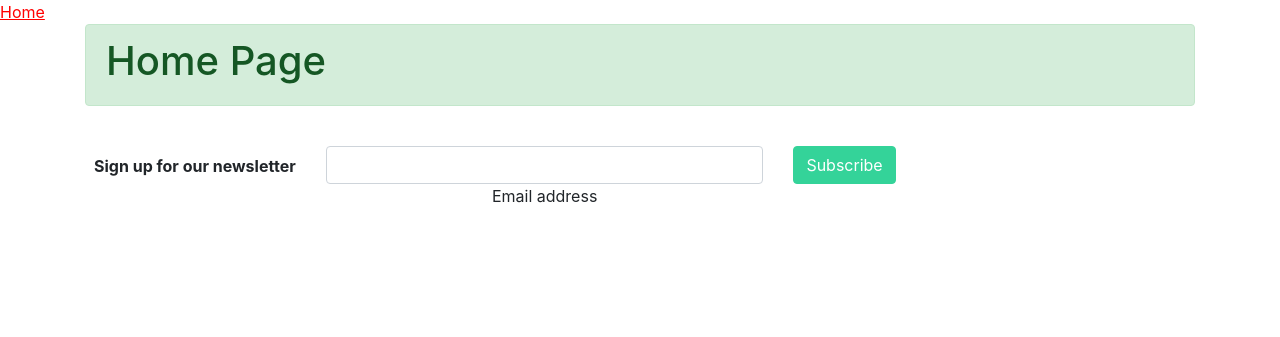
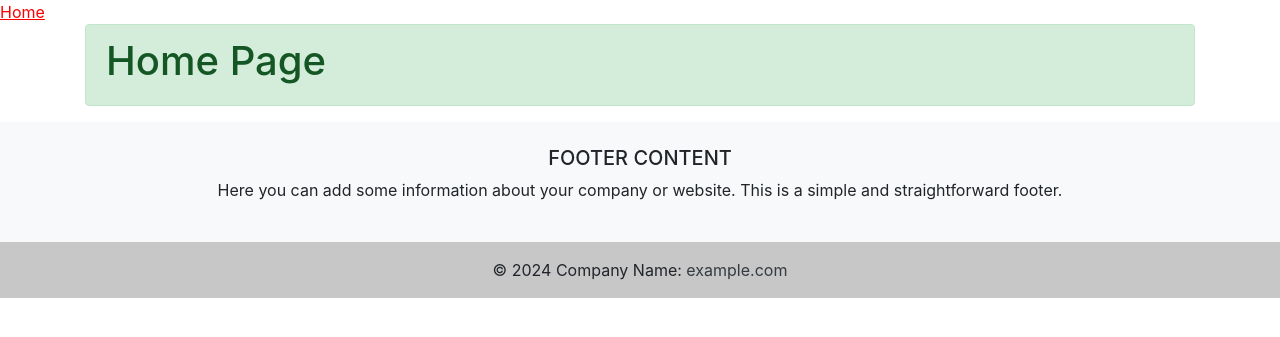
Before and after one commit to elkocho1/project-4, a Django app: page / in a window 1280 px wide. Shown: the part 56-393 px from the top of the page. Run offline with Django 4.2, Linux system fonts and the light colour scheme; some libraries are stand-ins or nearby versions.

Commit message:
Add new Footer

```diff
--- a/templates/base.html
+++ b/templates/base.html
@@ -44,40 +44,23 @@
     </div>
 
 
-
-    <footer class="bg-body-tertiary text-center text-lg-start">
-        <!-- Grid container -->
-        <div class="container p-4 pb-0">
-            <form action="">
-            <!--Grid row-->
+    <footer class="bg-light text-center text-lg-start">
+        <div class="container p-4">
             <div class="row">
-                <!--Grid column-->
-                <div class="col-auto mb-4 mb-md-0">
-                <p class="pt-2">
-                    <strong>Sign up for our newsletter</strong>
+            <div class="col-lg-12 col-md-12 mb-4 mb-md-0">
+                <h5 class="text-uppercase">Footer Content</h5>
+                <p>
+                Here you can add some information about your company or website. This is a simple and straightforward footer.
                 </p>
             </div>
-                <!--Grid column-->
-                <div class="col-md-5 col-12 mb-4 mb-md-0">
-                <!-- Email input -->
-                <div data-mdb-input-init class="form-outline mb-4">
-                    <input type="email" id="form5Example22" class="form-control" />
-                    <label class="form-label" for="form5Example22">Email address</label>
             </div>
         </div>
-                <!--Grid column-->
-                <div class="col-auto mb-4 mb-md-0">
-                <!-- Submit button -->
-                <button data-mdb-ripple-init type="button" class="btn btn-primary mb-4">
-                    Subscribe
-                </button>
-                </div>
-                <!--Grid column-->
-            </div>
-            <!--Grid row-->
-            </form>
+        <div class="text-center p-3" style="background-color: rgba(0, 0, 0, 0.2);">
+            © 2024 Company Name:
+            <a class="text-dark" href="https://example.com/">example.com</a>
         </div>
     </footer>
+
 
     <script src="https://code.jquery.com/jquery-3.5.1.slim.min.js"></script>
     <script src="https://cdn.jsdelivr.net/npm/@popperjs/core@2.9.3/dist/umd/popper.min.js"></script>
```
Lines whose indentation alone changed are shown as unchanged.
